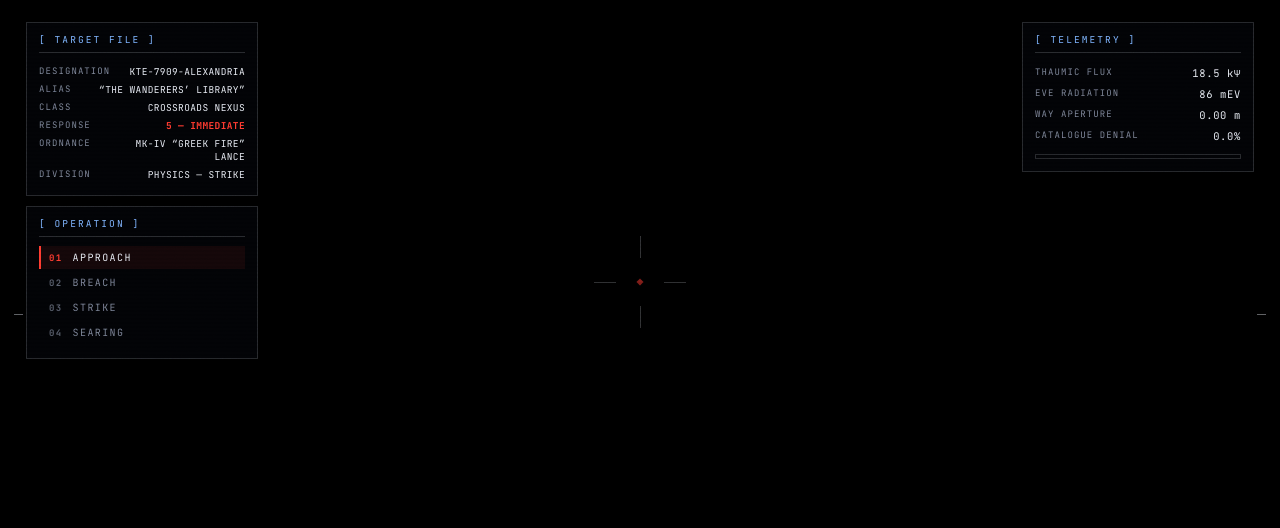
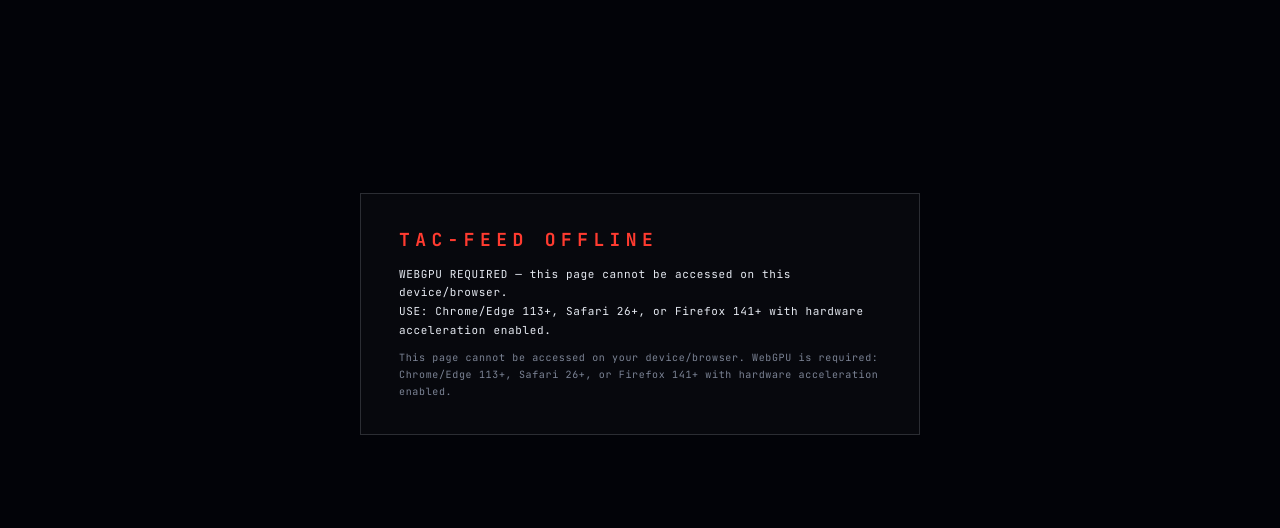
Before and after one commit to lemonhub-io/goc-war, a website built with Vite: page index.html in a window 1280 px wide. Shown: the part 86-614 px from the top of the page. Built offline with nearby package versions, Linux system fonts and the light colour scheme; animation ran at ten frames a second.

Commit message:
WebGPU-only: drop WebGL fallback, fatal prompt on unsupported devices

```diff
--- a/index.html
+++ b/index.html
@@ -94,7 +94,7 @@
     <div class="boot-box">
       <h2>TAC-FEED OFFLINE</h2>
       <p class="fatal-msg"></p>
-      <p class="fatal-hint">This presentation requires WebGPU (Chrome 113+, Edge 113+, Safari 26+, Firefox 141+) or WebGL2.</p>
+      <p class="fatal-hint">This page cannot be accessed on your device/browser. WebGPU is required: Chrome/Edge 113+, Safari 26+, or Firefox 141+ with hardware acceleration enabled.</p>
     </div>
   </div>
 
--- a/src/main.ts
+++ b/src/main.ts
@@ -37,25 +37,17 @@ function fatal(msg: string) {
   document.getElementById('boot')!.style.display = 'none';
 }
 
-async function initRenderer(canvas: HTMLCanvasElement): Promise<{ renderer: THREE.WebGPURenderer | null; webgpu: boolean }> {
-  const forceGL = new URLSearchParams(location.search).has('force-gl');
-  // try WebGPU first — MSAA off: the post chain renders into textures anyway
-  if (!forceGL && 'gpu' in navigator) {
-    try {
-      const r = new THREE.WebGPURenderer({
-        canvas, antialias: false, powerPreference: 'high-performance',
-      });
-      await r.init();
-      if ((r.backend as any).isWebGPUBackend) return { renderer: r, webgpu: true };
-      // landed on webgl fallback silently
-    } catch { /* fall through */ }
-  }
+async function initRenderer(canvas: HTMLCanvasElement): Promise<THREE.WebGPURenderer | null> {
+  // WebGPU only — no WebGL fallback
+  if (!('gpu' in navigator)) return null;
   try {
-    const r = new THREE.WebGPURenderer({ canvas, antialias: false, forceWebGL: true });
+    const r = new THREE.WebGPURenderer({
+      canvas, antialias: false, powerPreference: 'high-performance',
+    });
     await r.init();
-    return { renderer: r, webgpu: false };
-  } catch (e) {
-    return { renderer: null, webgpu: false };
+    return (r.backend as any).isWebGPUBackend ? r : null;
+  } catch {
+    return null;
   }
 }
 
@@ -72,24 +64,19 @@ async function boot() {
   const bootDone = typeBoot();
   const canvas = document.getElementById('scene') as HTMLCanvasElement;
 
-  const { renderer, webgpu } = await initRenderer(canvas);
-  if (!renderer) { fatal('RENDERER INIT FAILED — WebGPU + WebGL2 both unavailable on this device.'); return; }
-
+  const renderer = await initRenderer(canvas);
+  if (!renderer) {
+    fatal('WEBGPU REQUIRED — this page cannot be accessed on this device/browser.\nUSE: Chrome/Edge 113+, Safari 26+, or Firefox 141+ with hardware acceleration enabled.');
+    return;
+  }
   renderer.setPixelRatio(Math.min(devicePixelRatio, 1.6));
   renderer.setSize(innerWidth, innerHeight);
   renderer.toneMapping = THREE.ACESFilmicToneMapping;
 
-  // if the WebGPU device is lost (driver crash / GPU timeout), reload once
-  // in WebGL2 compatibility mode instead of leaving a black screen
-  if (webgpu) {
-    (renderer.backend as any).device?.lost?.then((info: any) => {
-      if (info?.reason !== 'destroyed') {
-        const u = new URL(location.href);
-        u.searchParams.set('force-gl', '1');
-        location.href = u.toString();
-      }
-    });
-  }
+  // if the WebGPU device is lost (driver crash / GPU timeout), fail visibly
+  (renderer.backend as any).device?.lost?.then((info: any) => {
+    if (info?.reason !== 'destroyed') fatal('WEBGPU DEVICE LOST — reload the page to retry.');
+  });
 
   // ---------------------------------------------------------------- scene
   const scene = new THREE.Scene();
@@ -122,9 +109,9 @@ async function boot() {
   add('books', books.mesh);
   add('portal', buildPortal());
   add('dust', buildDust());
-  const embers = buildEmbers(webgpu && !skip.has('compute'));
+  const embers = buildEmbers(!skip.has('compute'));
   add('embers', embers.object);
-  if (webgpu && embers.initKernel) await renderer.computeAsync(embers.initKernel);
+  if (embers.initKernel) await renderer.computeAsync(embers.initKernel);
   add('flames', buildFlames());
   add('smoke', buildSmoke());
   const vortex = buildPageVortex();
@@ -143,7 +130,7 @@ async function boot() {
 
   document.getElementById('emblem-slot')!.innerHTML = makeEmblemSVG();
   document.getElementById('boot-emblem')!.innerHTML = makeEmblemSVG(44);
-  hud.setBackend(webgpu ? 'WEBGPU' : 'WEBGL2');
+  hud.setBackend('WEBGPU');
   hud.log('TAC-FEED 04 ONLINE');
   hud.setPhase(0);
 
@@ -228,7 +215,7 @@ async function boot() {
     portalLight.intensity = 30 + U.breach.value * 700 + Math.sin(t * 7.3) * 8 * U.breach.value;
     fireLight.intensity = U.inferno.value * 420 * (0.8 + Math.sin(t * 9.7) * 0.2);
 
-    if (webgpu && embers.updateKernel) renderer.compute(embers.updateKernel);
+    if (embers.updateKernel) renderer.compute(embers.updateKernel);
     if (skip.has('post')) renderer.render(scene, camera); else post.render();
 
     if ((frame & 7) === 0) hud.tick(t);
--- a/src/style.css
+++ b/src/style.css
@@ -267,7 +267,7 @@ body.alerted .top .cell { border-color: rgba(255, 59, 48, 0.6); }
 .boot-box h2 {
   color: var(--red); font-size: 18px; letter-spacing: 0.3em; margin-bottom: 14px;
 }
-.fatal-msg { color: var(--ink); line-height: 1.7; }
+.fatal-msg { color: var(--ink); line-height: 1.7; white-space: pre-line; }
 .fatal-hint { color: var(--dim); margin-top: 10px; font-size: 10px; line-height: 1.7; }
 
 #boot-emblem { margin-bottom: 18px; color: var(--blue); }
```
